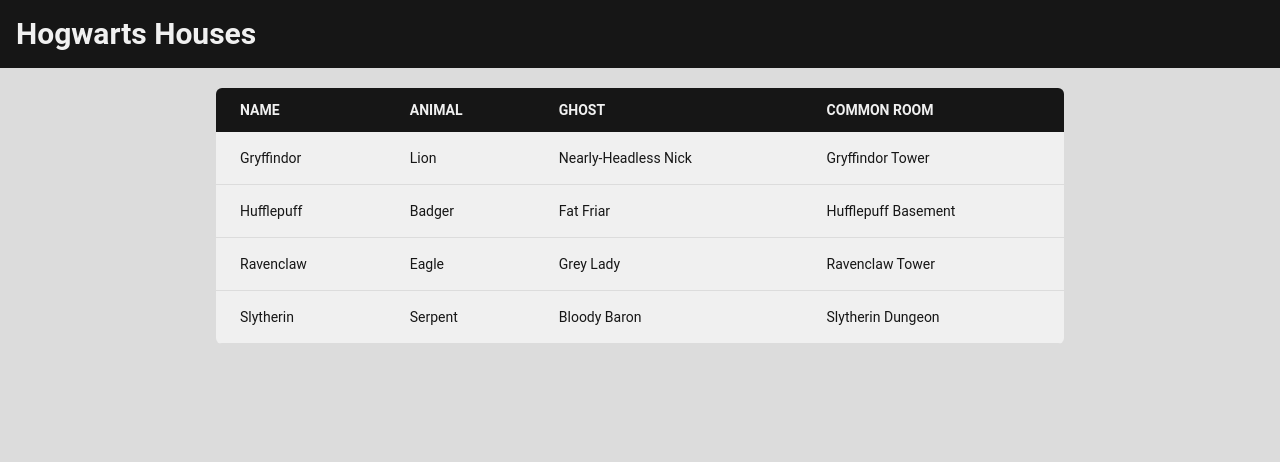
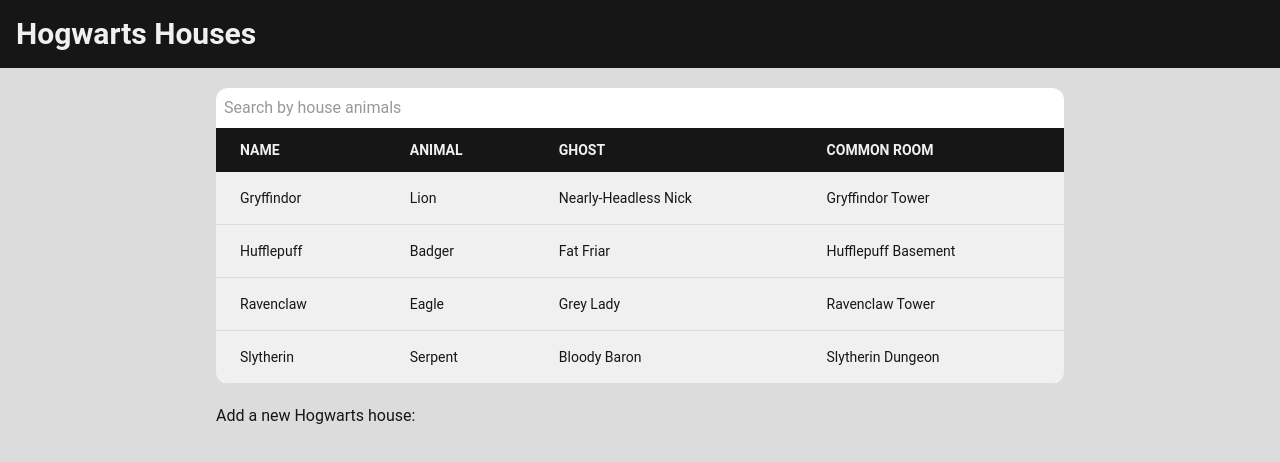
Before and after one commit to Ange1Pavlov/hogwarts_houses, a React (Create React App) app: page / in a window 1280 px wide. Shown: the top 462 px of the page. Built offline with nearby package versions, Linux system fonts and the light colour scheme; some icons are missing.

Commit message:
Added filter

```diff
--- a/src/components/Home.jsx
+++ b/src/components/Home.jsx
@@ -1,9 +1,12 @@
 import { useState, useEffect } from 'react';
-import axios from 'axios';
-import HouseCard from './houses/HouseCard';
 import { houses } from '../fakeData/res';
 import Loader from './Loader';
+
+import HouseCard from './houses/HouseCard';
 import HousesTable from './table/HousesTable';
+import RegisterHouse from './register/RegisterHouse';
+
+import axios from 'axios';
 
 const Home = () => {
   const [data, setData] = useState(null);
@@ -43,6 +46,7 @@
         ))}
       </div> */}
       <HousesTable data={data} />
+      <RegisterHouse />
     </main>
   );
 };
--- /dev/null
+++ b/src/components/register/RegisterHouse.jsx
@@ -0,0 +1,5 @@
+const RegisterHouse = () => {
+  return <div>Add a new Hogwarts house:</div>;
+};
+
+export default RegisterHouse;
--- /dev/null
+++ b/src/components/table/FilterTable.jsx
@@ -0,0 +1,19 @@
+import { useState, useEffect } from 'react';
+
+const FilterTable = ({ searchValue, onChange, onFilter }) => {
+  useEffect(() => {
+    onFilter(searchValue);
+  }, [searchValue]);
+
+  return (
+    <input
+      type='text'
+      placeholder='Search by house animals'
+      value={searchValue}
+      onChange={onChange}
+      className='rounded-t-xl overflow-hidden w-full p-2'
+    />
+  );
+};
+
+export default FilterTable;
--- a/src/components/table/HousesTable.jsx
+++ b/src/components/table/HousesTable.jsx
@@ -1,13 +1,11 @@
 import { useState, useEffect } from 'react';
-import Titles from './Titles';
+import ThTitle from './ThTitle';
+import FilterTable from './FilterTable';
 
 const HousesTable = ({ data }) => {
   const [tableData, setTableData] = useState(data);
   const [sort, setSort] = useState(true);
-
-  useEffect(() => {
-    setSort((prevState) => !prevState);
-  }, [tableData]);
+  const [searchValue, setSearchValue] = useState('');
 
   const sortTableData = () => {
     const sortedTableData = [...data].sort((a, b) =>
@@ -19,19 +17,38 @@
 
   const handleClick = () => {
     sortTableData();
+    setSort((prevState) => !prevState);
+    setSearchValue('');
+  };
+
+  const handleChange = (e) => {
+    setSearchValue(e.target.value);
+  };
+
+  const handleFilter = (value) => {
+    const filteredData = data.filter((house) =>
+      house.animal.toLowerCase().includes(value.toLowerCase())
+    );
+    setTableData(filteredData);
   };
 
   return (
-    <table className='w-full text-sm text-left text-white my-5 rounded-md overflow-hidden'>
+    <div className=' my-5 '>
+      <FilterTable
+        searchValue={searchValue}
+        onChange={handleChange}
+        onFilter={handleFilter}
+      />
+      <table className='w-full text-sm text-left text-white rounded-b-xl overflow-hidden'>
         <thead className='uppercase bg-main text-white'>
           {/* Wanted to do it with Object.keys(data[0]).map but there is no point.
         Even if i filter out the unnecessarily data, upon update of the API more parameters may appear.
         If I filter only the needed data it's the same as using it hardcoded */}
           <tr>
-          <Titles label='Name' onClick={handleClick} />
-          <Titles label='Animal' />
-          <Titles label='Ghost' />
-          <Titles label='Common Room' />
+            <ThTitle label='Name' onClick={handleClick} />
+            <ThTitle label='Animal' />
+            <ThTitle label='Ghost' />
+            <ThTitle label='Common Room' />
           </tr>
         </thead>
         <tbody>
@@ -45,6 +62,7 @@
           ))}
         </tbody>
       </table>
+    </div>
   );
 };
 
--- a/src/components/table/Titles.jsx
+++ b/src/components/table/ThTitle.jsx
@@ -1,6 +1,6 @@
 import SortButton from '../SortButton';
 
-const Titles = ({ label, onClick }) => {
+const ThTitle = ({ label, onClick }) => {
   return (
     <th scope='col' className='px-6 py-3'>
       <div className='flex items-center'>
@@ -11,4 +11,4 @@
   );
 };
 
-export default Titles;
+export default ThTitle;
```
Lines whose indentation alone changed are shown as unchanged.
